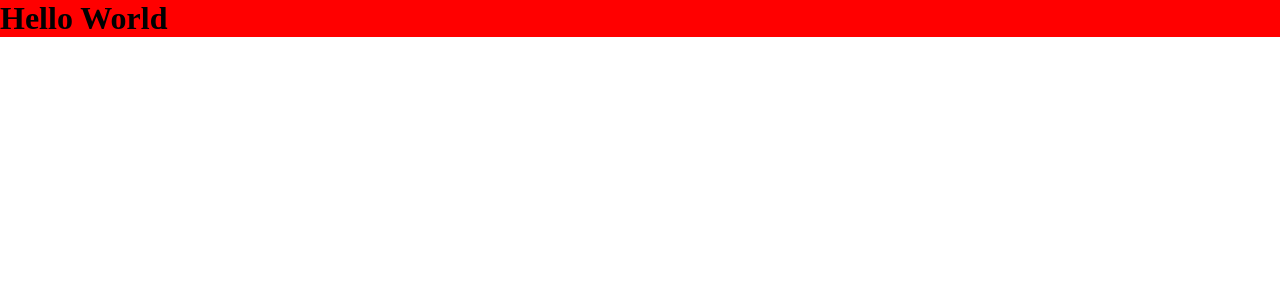
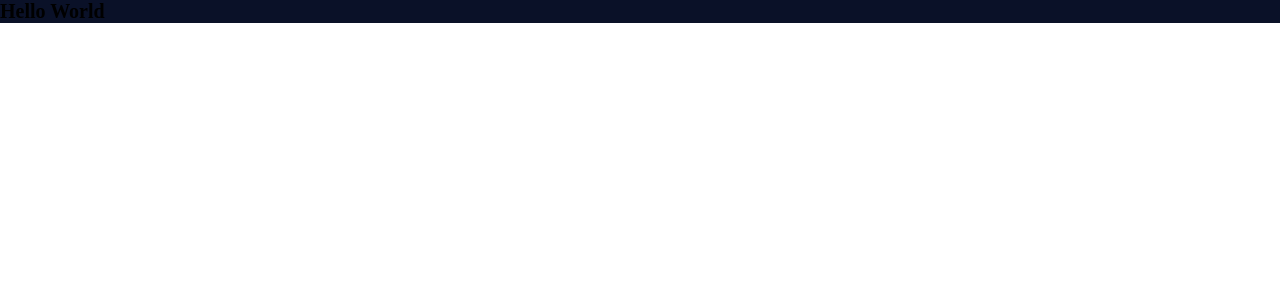
Before and after one commit to ericoabs/strapi-landing-page, a React (Create React App) app: page / in a window 1280 px wide. Shown: the top 300 px of the page. Built offline with nearby package versions, Linux system fonts and the light colour scheme.

Commit message:
Teste do Componente Heading com o Storybook

```diff
--- a/src/styles/global-styles.js
+++ b/src/styles/global-styles.js
@@ -1,9 +1,16 @@
 import { createGlobalStyle, css } from 'styled-components';
 
 export const GlobalStyles = createGlobalStyle`
+
+  @import url('https://fonts.googleapis.com/css2?family=Montserrat:ital,wght@0,900;1,900&family=Open+Sans:ital,wght@0,400;0,700;1,400;1,700&display=swap');
+
   * {
     margin: 0;
     padding: 0;
+  }
+
+  html {
+    font-size: 62.5%;
   }
 
   body {
--- a/src/styles/theme.js
+++ b/src/styles/theme.js
@@ -1,7 +1,8 @@
 export const theme = {
   colors: {
-    mainBg: 'red',
-    secondaryBg: 'blue',
+    primaryColor: '#0a1128',
+    secondaryColor: '#dc143c',
+    white: '#fff',
   },
   fonts: {},
   spacings: {},
--- a/src/templates/App/styles.js
+++ b/src/templates/App/styles.js
@@ -2,6 +2,6 @@ import styled, { css } from 'styled-components';
 
 export const Container = styled.div`
   ${({ theme }) => css`
-    background: ${theme.colors.mainBg};
+    background: ${theme.colors.primaryColor};
   `}
 `;
```
Also changed, not shown: src/components/Heading/index.jsx (+11 -0 lines), src/components/Heading/stories.jsx (+26 -1 lines), src/components/Heading/styles.js (+6 -2 lines), 1 other file (tests, documents, lock files or other folders).
